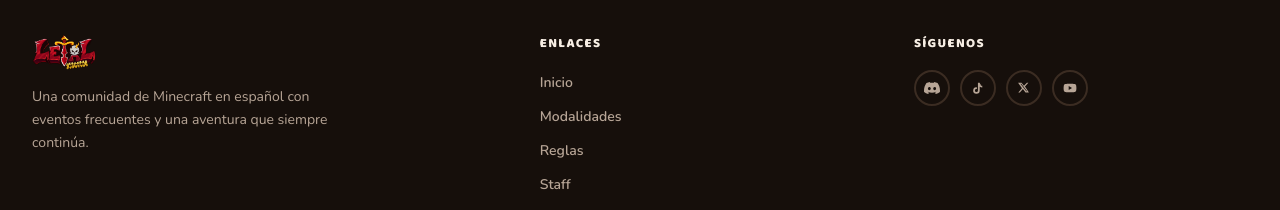
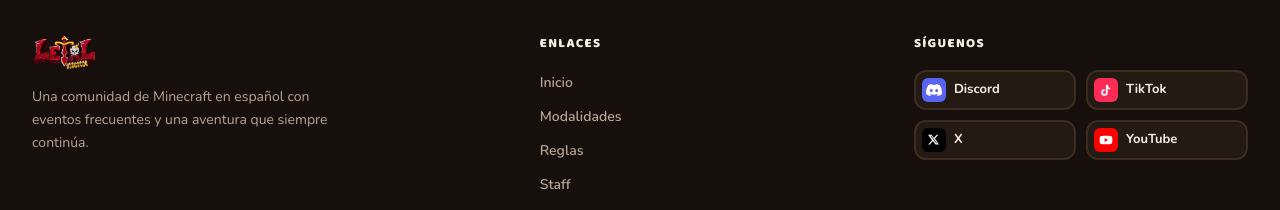
Before and after one commit to Londraa23/letal-network-rules, a Next.js app: page / in a window 1280 px wide. Shown: the part 2374-2584 px from the top of the page. Built offline with nearby package versions, Linux system fonts and the light colour scheme; no server answers.

Commit message:
Restore branded pill-style social buttons in footer, in a 2x2 grid
Icon-only circles were replaced with labeled brand-colored pills
(as before), arranged in a compact grid so they align cleanly with
the other footer columns instead of overflowing height.

```diff
--- a/components/Footer.tsx
+++ b/components/Footer.tsx
@@ -3,7 +3,7 @@ import Link from "next/link";
 
 function DiscordIcon() {
   return (
-    <svg viewBox="0 0 127.14 96.36" className="h-[16px] w-[16px] flex-none fill-current" aria-hidden>
+    <svg viewBox="0 0 127.14 96.36" className="h-[16px] w-[16px] flex-none fill-white" aria-hidden>
       <path d="M107.7,8.07A105.15,105.15,0,0,0,81.47,0a72.06,72.06,0,0,0-3.36,6.83A97.68,97.68,0,0,0,49,6.83,72.37,72.37,0,0,0,45.64,0,105.89,105.89,0,0,0,19.39,8.09C2.79,32.65-1.71,56.6.54,80.21h0A105.73,105.73,0,0,0,32.71,96.36,77.7,77.7,0,0,0,39.6,85.25a68.42,68.42,0,0,1-10.85-5.18c.91-.66,1.8-1.34,2.66-2a75.57,75.57,0,0,0,64.32,0c.87.71,1.76,1.39,2.66,2a68.68,68.68,0,0,1-10.87,5.19,77,77,0,0,0,6.89,11.1A105.25,105.25,0,0,0,126.6,80.22h0C129.24,52.84,122.09,29.11,107.7,8.07ZM42.45,65.69C36.18,65.69,31,60,31,53s5-12.74,11.43-12.74S54,46,53.89,53,48.84,65.69,42.45,65.69Zm42.24,0C78.41,65.69,73.25,60,73.25,53s5-12.74,11.44-12.74S96.23,46,96.12,53,91.08,65.69,84.69,65.69Z" />
     </svg>
   );
@@ -11,7 +11,7 @@ function DiscordIcon() {
 
 function TikTokIcon() {
   return (
-    <svg viewBox="0 0 24 24" className="h-[14px] w-[14px] flex-none fill-current" aria-hidden>
+    <svg viewBox="0 0 24 24" className="h-[14px] w-[14px] flex-none fill-white" aria-hidden>
       <path d="M16.6 5.82c-.9-.63-1.51-1.6-1.68-2.72h-3.03v13.1a2.6 2.6 0 1 1-1.84-2.49v-3.1a5.6 5.6 0 1 0 4.87 5.55V9.7a7.55 7.55 0 0 0 4.4 1.4V8.08a4.85 4.85 0 0 1-2.72-.99Z" />
     </svg>
   );
@@ -19,7 +19,7 @@ function TikTokIcon() {
 
 function XIcon() {
   return (
-    <svg viewBox="0 0 24 24" className="h-[13px] w-[13px] flex-none fill-current" aria-hidden>
+    <svg viewBox="0 0 24 24" className="h-[13px] w-[13px] flex-none fill-white" aria-hidden>
       <path d="M18.24 3H21l-6.3 7.2L22 21h-6.24l-4.88-6.4L5.24 21H2.4l6.73-7.7L2 3h6.4l4.4 5.85L18.24 3Zm-1.1 16h1.53L7.9 4.9H6.26L17.14 19Z" />
     </svg>
   );
@@ -27,17 +27,45 @@ function XIcon() {
 
 function YouTubeIcon() {
   return (
-    <svg viewBox="0 0 24 24" className="h-[14px] w-[14px] flex-none fill-current" aria-hidden>
+    <svg viewBox="0 0 24 24" className="h-[14px] w-[14px] flex-none fill-white" aria-hidden>
       <path d="M22.5 7.2a2.9 2.9 0 0 0-2.05-2.06C18.6 4.6 12 4.6 12 4.6s-6.6 0-8.45.54A2.9 2.9 0 0 0 1.5 7.2 30.4 30.4 0 0 0 1 12a30.4 30.4 0 0 0 .5 4.8 2.9 2.9 0 0 0 2.05 2.06C5.4 19.4 12 19.4 12 19.4s6.6 0 8.45-.54A2.9 2.9 0 0 0 22.5 16.8a30.4 30.4 0 0 0 .5-4.8 30.4 30.4 0 0 0-.5-4.8ZM9.75 15.3V8.7l5.7 3.3-5.7 3.3Z" />
     </svg>
   );
 }
 
 const socials = [
-  { label: "Discord", href: "https://discord.gg/letal", icon: DiscordIcon, hoverText: "hover:text-[#5865F2]" },
-  { label: "TikTok", href: "https://tiktok.com/@LetalNT", icon: TikTokIcon, hoverText: "hover:text-[#FE2C55]" },
-  { label: "X", href: "https://x.com/LetalNT", icon: XIcon, hoverText: "hover:text-ink" },
-  { label: "YouTube", href: "https://youtube.com/@LetalNT", icon: YouTubeIcon, hoverText: "hover:text-[#FF0000]" },
+  {
+    label: "Discord",
+    href: "https://discord.gg/letal",
+    icon: DiscordIcon,
+    bg: "bg-[#5865F2]",
+    hoverBorder: "hover:border-[#5865F2]",
+    hoverShadow: "hover:shadow-[0_3px_0_0_#5865F2]",
+  },
+  {
+    label: "TikTok",
+    href: "https://tiktok.com/@LetalNT",
+    icon: TikTokIcon,
+    bg: "bg-[#FE2C55]",
+    hoverBorder: "hover:border-[#FE2C55]",
+    hoverShadow: "hover:shadow-[0_3px_0_0_#FE2C55]",
+  },
+  {
+    label: "X",
+    href: "https://x.com/LetalNT",
+    icon: XIcon,
+    bg: "bg-black",
+    hoverBorder: "hover:border-ink",
+    hoverShadow: "hover:shadow-[0_3px_0_0_theme(colors.ink.DEFAULT)]",
+  },
+  {
+    label: "YouTube",
+    href: "https://youtube.com/@LetalNT",
+    icon: YouTubeIcon,
+    bg: "bg-[#FF0000]",
+    hoverBorder: "hover:border-[#FF0000]",
+    hoverShadow: "hover:shadow-[0_3px_0_0_#FF0000]",
+  },
 ];
 
 const links = [
@@ -92,17 +120,19 @@ export function Footer() {
           <p className="font-display text-[13px] font-extrabold uppercase tracking-widest text-ink">
             Síguenos
           </p>
-          <div className="mt-4 flex items-center gap-2.5">
+          <div className="mt-4 grid grid-cols-2 gap-2.5">
             {socials.map((social) => (
               <a
                 key={social.label}
                 href={social.href}
                 target="_blank"
                 rel="noopener noreferrer"
-                aria-label={social.label}
-                className={`flex h-9 w-9 items-center justify-center rounded-full border-2 border-cream-border text-ink-muted transition-all duration-200 ease-bouncy hover:-translate-y-0.5 ${social.hoverText}`}
+                className={`group flex items-center gap-2 rounded-xl border-2 border-cream-border bg-cream-surface py-1.5 pl-1.5 pr-3 transition-all duration-200 ease-bouncy hover:-translate-y-0.5 ${social.hoverBorder} ${social.hoverShadow}`}
               >
-                <social.icon />
+                <span className={`flex h-6 w-6 flex-none items-center justify-center rounded-md ${social.bg}`}>
+                  <social.icon />
+                </span>
+                <span className="text-[13px] font-bold text-ink">{social.label}</span>
               </a>
             ))}
           </div>
```
